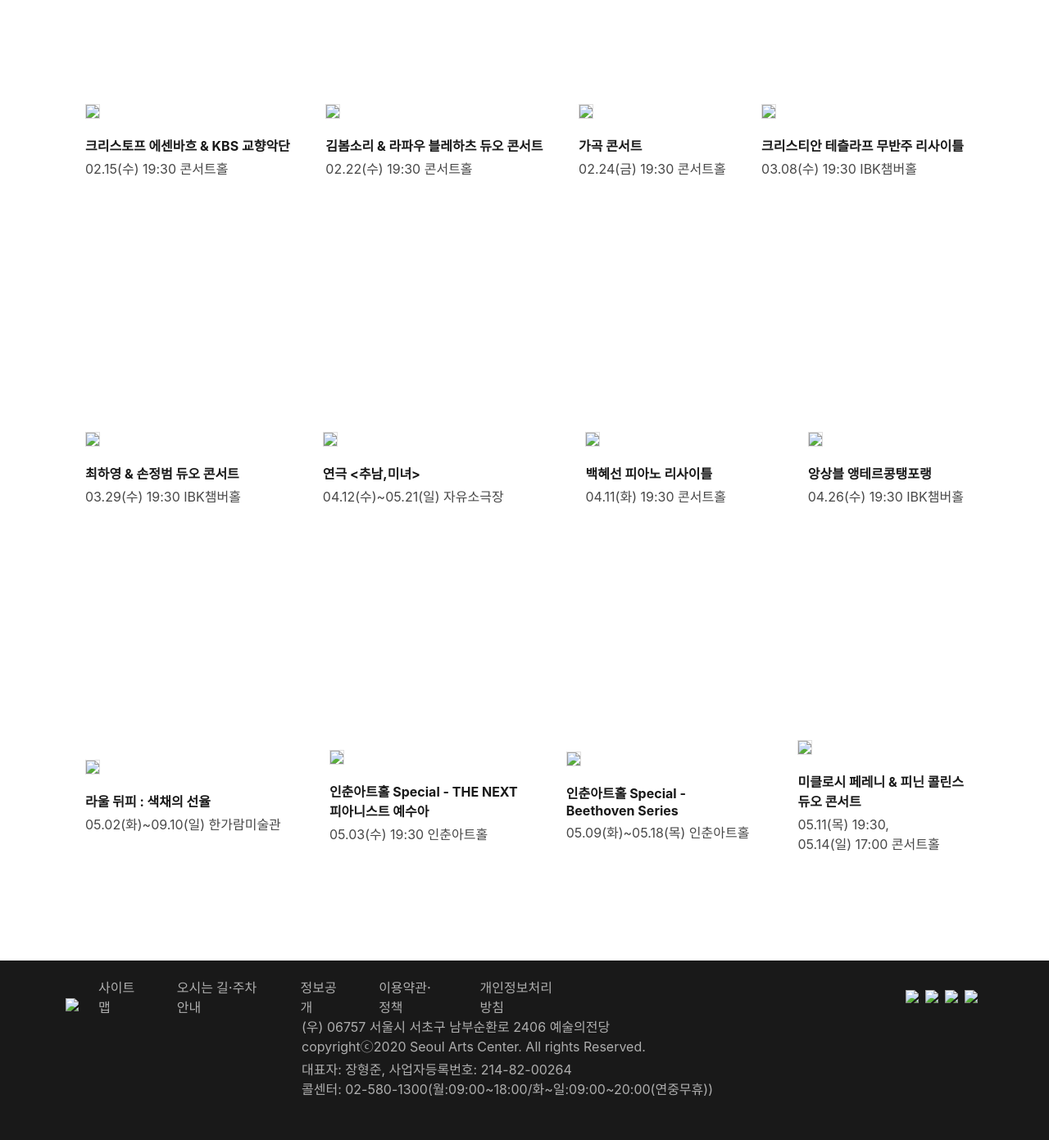
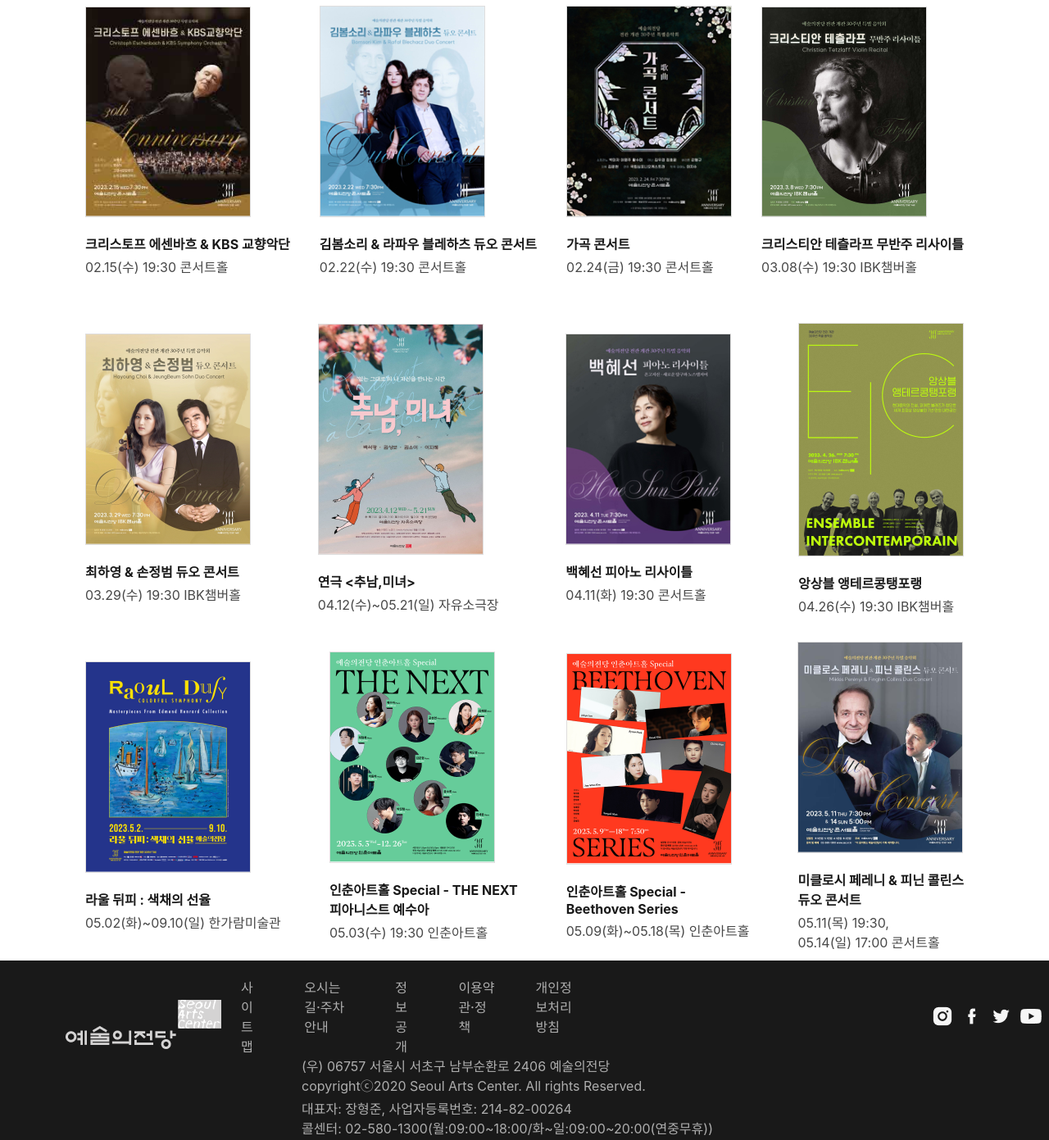
Before and after one commit to yoovebeen/seoulartscenter, a plain HTML site: page 30th.html in a window 1280 px wide. Shown: the part 1320-2711 px from the top of the page at 82% size. Drawn offline with Linux system fonts and the light colour scheme; a web font is replaced by a local one.

Commit message:
30th.html

```diff
--- a/30th.html
+++ b/30th.html
@@ -15,7 +15,7 @@
     <header>
         <div class="logo">
             <a href="index.html">
-                <img src="image/logo.png">
+                <img src="logo.png">
             </a>
         </div>
         <div class="gnb">
@@ -28,13 +28,13 @@
         </div>
         <div class="util">
             <a href="#">
-                <img src="image/people.png">
+                <img src="people.png">
             </a>
             <a href="#">
-                <img src="image/search.png">
+                <img src="search.png">
             </a>
             <a href="#">
-                <img src="image/menu.png">
+                <img src="menu.png">
             </a>
         </div>
     </header>
@@ -43,7 +43,7 @@
         <div class="sub_main2">
             <h2>2023 예술의전당 기획 프로그램</h2>
             <hr>
-            <img src="image/30th_graphic.gif">
+            <img src="30th_graphic.gif">
             <h3> * 행사명과 일정은 사정에 따라 변경될 수 있습니다.</h3>
             <hr>
         </div>
@@ -53,7 +53,7 @@
             <div class="sub_30frame">
                     <div class="sub_30info">
                         <a href="#">
-                            <img src="image/30th_1.png">
+                            <img src="30th_1.png">
                         </a>
                         <h4>한화생명과 함께하는 11시콘서트</h4>
                         <p>1월~12월(목) 11:00 콘서트홀</p>
@@ -61,7 +61,7 @@
 
                     <div class="sub_30info">
                         <a href="#">
-                            <img src="image/30th_2.png">
+                            <img src="30th_2.png">
                         </a>
                         <h4>KT와 함께하는 마음을 담은 클래식</h4>
                         <p>1월~12월(금) 11:00 콘서트홀</p>
@@ -69,7 +69,7 @@
 
                     <div class="sub_30info">
                         <a href="#">
-                            <img src="image/30th_3.png">
+                            <img src="30th_3.png">
                         </a>
                         <h4>신세계와 함께하는 토요콘서트</h4>
                         <p>1월~12월(토) 11:00 콘서트홀</p>
@@ -77,7 +77,7 @@
 
                     <div class="sub_30info">
                         <a href="#">
-                            <img src="image/30th_4.png">
+                            <img src="30th_4.png">
                         </a>
                         <h4>정경화 & 케빈 케너 듀오 콘서트</h4>
                         <p>02.14(화) 19:30 콘서트홀</p>
@@ -87,7 +87,7 @@
             <div class="sub_30frame">
                 <div class="sub_30info">
                     <a href="#">
-                        <img src="image/30th_5.png">
+                        <img src="30th_5.png">
                     </a>
                     <h4>크리스토프 에센바흐 & KBS 교향악단</h4>
                     <p>02.15(수) 19:30 콘서트홀</p>
@@ -95,7 +95,7 @@
 
                 <div class="sub_30info">
                     <a href="#">
-                        <img src="image/30th_6.png">
+                        <img src="30th_6.png">
                     </a>
                     <h4>김봄소리 & 라파우 블레하츠 듀오 콘서트</h4>
                     <p>02.22(수) 19:30 콘서트홀</p>
@@ -103,7 +103,7 @@
 
                 <div class="sub_30info">
                     <a href="#">
-                        <img src="image/30th_7.png">
+                        <img src="30th_7.png">
                     </a>
                     <h4>가곡 콘서트</h4>
                     <p>02.24(금) 19:30 콘서트홀</p>
@@ -111,7 +111,7 @@
 
                 <div class="sub_30info">
                     <a href="#">
-                        <img src="image/30th_8.png">
+                        <img src="30th_8.png">
                     </a>
                     <h4>크리스티안 테츨라프 무반주 리사이틀</h4>
                     <p>03.08(수) 19:30 IBK챔버홀</p>
@@ -123,7 +123,7 @@
             <div class="sub_30frame">
                 <div class="sub_30info">
                     <a href="#">
-                        <img src="image/30th_9.png">
+                        <img src="30th_9.png">
                     </a>
                     <h4>최하영 & 손정범 듀오 콘서트</h4>
                     <p>03.29(수) 19:30 IBK챔버홀</p>
@@ -131,7 +131,7 @@
 
                 <div class="sub_30info">
                     <a href="#">
-                        <img src="image/30th_10.png">
+                        <img src="30th_10.png">
                     </a>
                     <h4>연극 <추남,미녀></h4>
                     <p>04.12(수)~05.21(일) 자유소극장</p>
@@ -139,7 +139,7 @@
 
                 <div class="sub_30info">
                     <a href="#">
-                        <img src="image/30th_11.png">
+                        <img src="30th_11.png">
                     </a>
                     <h4>백혜선 피아노 리사이틀</h4>
                     <p>04.11(화) 19:30 콘서트홀</p>
@@ -147,7 +147,7 @@
 
                 <div class="sub_30info">
                     <a href="#">
-                        <img src="image/30th_12.png">
+                        <img src="30th_12.png">
                     </a>
                     <h4>앙상블 앵테르콩탱포랭</h4>
                     <p>04.26(수) 19:30 IBK챔버홀</p>
@@ -158,7 +158,7 @@
             <div class="sub_30frame">
                 <div class="sub_30info">
                     <a href="#">
-                        <img src="image/30th_13.png">
+                        <img src="30th_13.png">
                     </a>
                     <h4>라울 뒤피 : 색채의 선율</h4>
                     <p>05.02(화)~09.10(일) 한가람미술관</p>
@@ -166,7 +166,7 @@
 
                 <div class="sub_30info">
                     <a href="#">
-                        <img src="image/30th_14.png">
+                        <img src="30th_14.png">
                     </a>
                     <h4>인춘아트홀 Special - THE NEXT<br>피아니스트 예수아</h4>
                     <p>05.03(수) 19:30 인춘아트홀</p>
@@ -174,7 +174,7 @@
 
                 <div class="sub_30info">
                     <a href="#">
-                        <img src="image/30th_15.png">
+                        <img src="30th_15.png">
                     </a>
                     <h4>인춘아트홀 Special -<br> Beethoven Series</h4>
                     <p>05.09(화)~05.18(목) 인춘아트홀</p>
@@ -182,7 +182,7 @@
 
                 <div class="sub_30info">
                     <a href="#">
-                        <img src="image/30th_16.png">
+                        <img src="30th_16.png">
                     </a>
                     <h4>미클로시 페레니 & 피닌 콜린스<br> 듀오 콘서트</h4>
                     <p>05.11(목) 19:30, <br>05.14(일) 17:00 콘서트홀</p>
@@ -203,7 +203,7 @@
 </div>
     <footer>
         <div class="foot">
-            <img src="image/footlogo.png">
+            <img src="footlogo.png">
 
             <div class="txtbox1">
                 <a href="#">사이트맵</a>
@@ -215,16 +215,16 @@
 
             <div class="sns">
                 <a href="#">
-                    <img src="image/instagram.png">
+                    <img src="instagram.png">
                 </a>
                 <a href="#">
-                    <img src="image/facebook.png">
+                    <img src="facebook.png">
                 </a>
                 <a href="#">
-                    <img src="image/twitter.png">
+                    <img src="twitter.png">
                 </a>
                 <a href="#">
-                    <img src="image/youtube.png">
+                    <img src="youtube.png">
                 </a>
             </div>
         </div>
```
